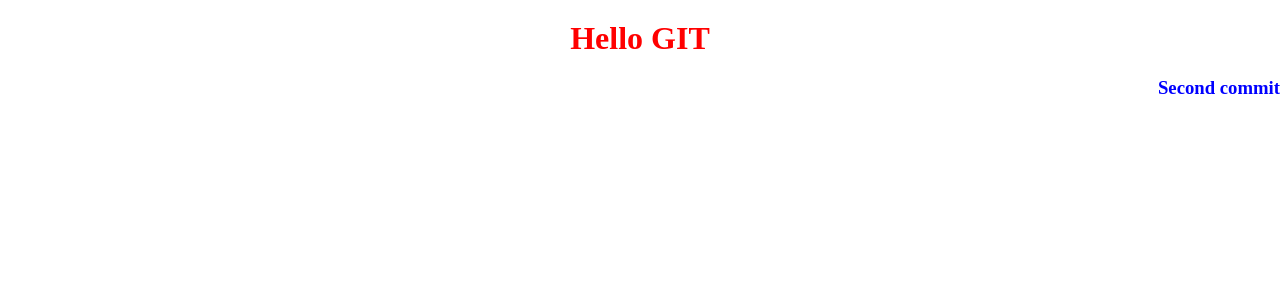
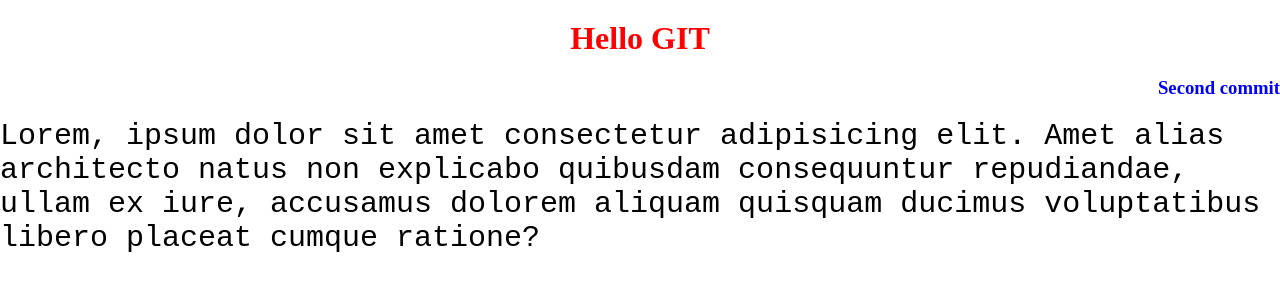
Before and after one commit to it-academy-frontend/git-lessons, a plain HTML site: page index.html in a window 1280 px wide. Drawn offline with Linux system fonts and the light colour scheme.

Commit message:
added new tag

```diff
--- a/index.html
+++ b/index.html
@@ -13,5 +13,7 @@
 
     <h3>Second commit</h3>
 
+    <p>Lorem, ipsum dolor sit amet consectetur adipisicing elit. Amet alias architecto natus non explicabo quibusdam consequuntur repudiandae, ullam ex iure, accusamus dolorem aliquam quisquam ducimus voluptatibus libero placeat cumque ratione?</p>
+
 </body>
 </html>
--- a/styles/main.css
+++ b/styles/main.css
@@ -14,3 +14,9 @@ h3 {
     color: blue;
     text-align: right;
 }
+
+p {
+    margin: 20px 0;
+    font-family: monospace;
+    font-size: 30px;
+}
```
